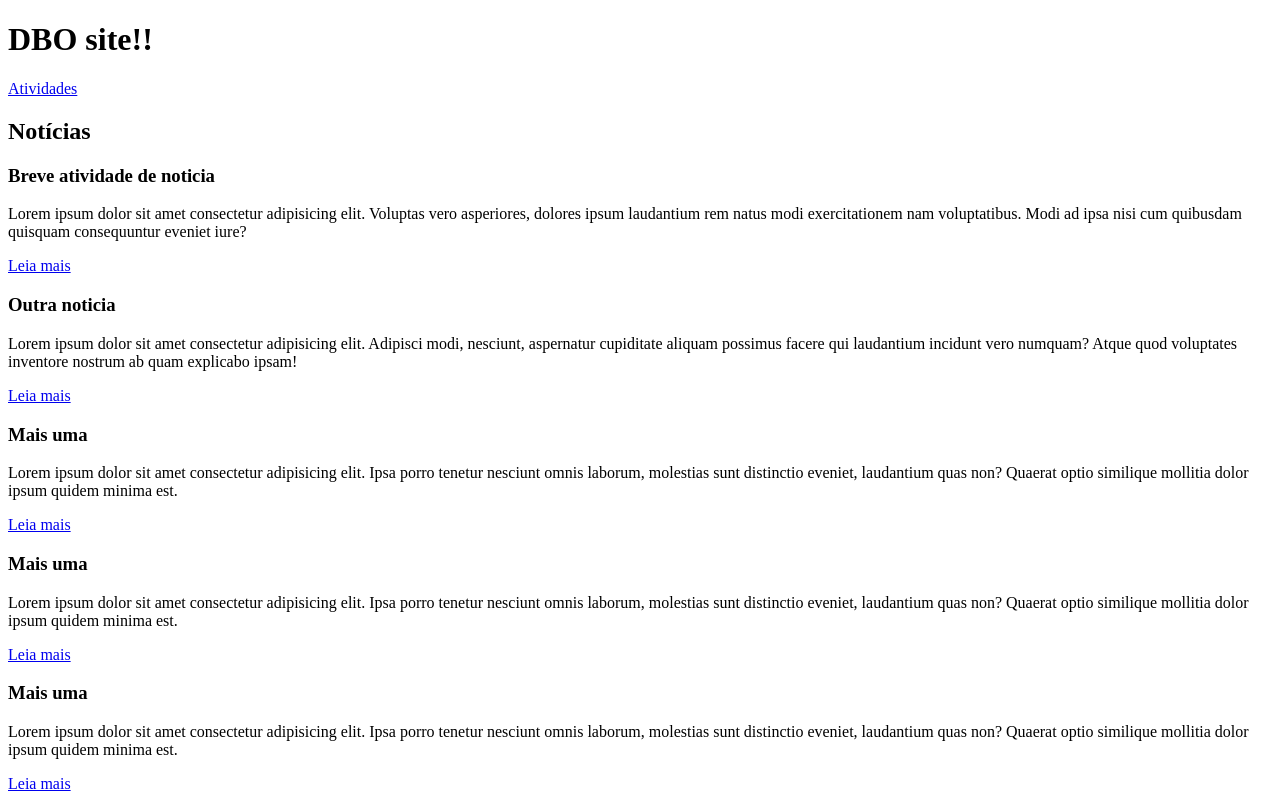
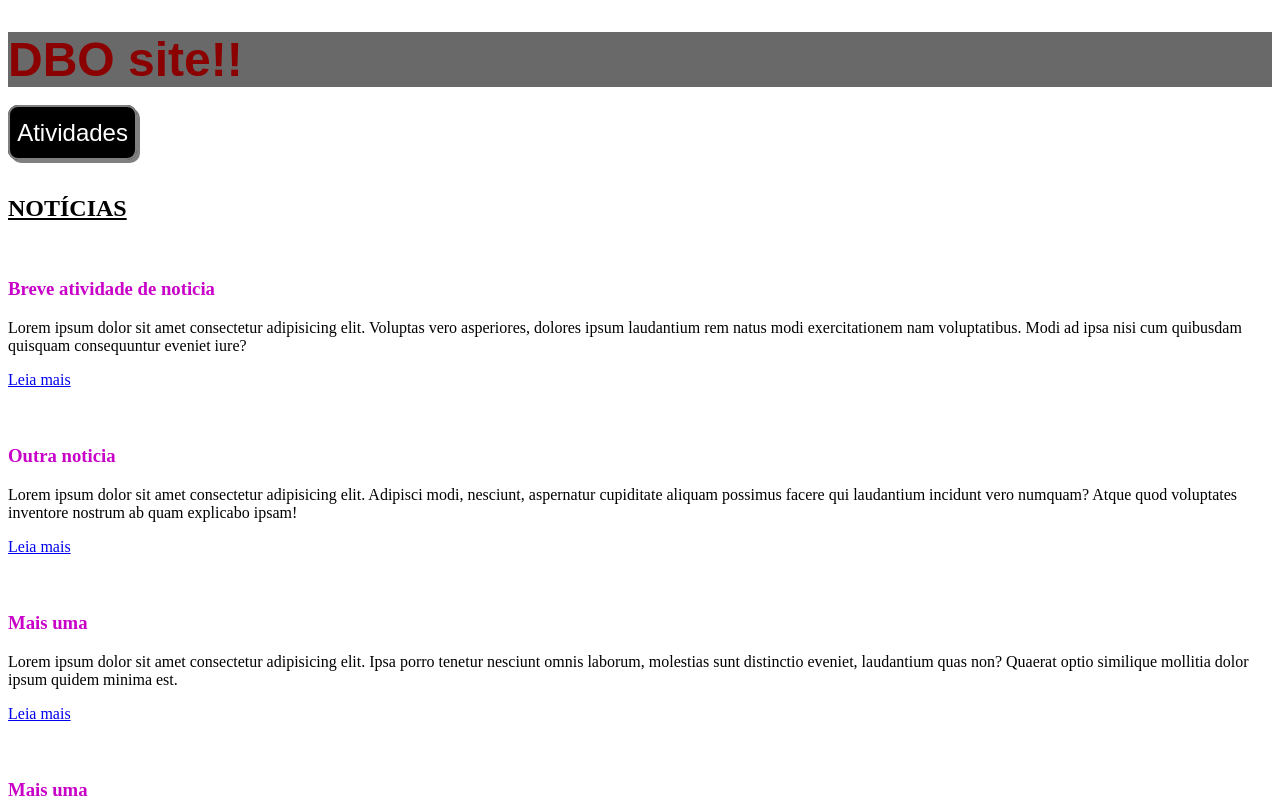
Before and after one commit to CassianaSL/04-links-divs, a plain HTML site: page index.html in a window 1280 px wide. Shown: the top 804 px of the page. Drawn offline with Linux system fonts and the light colour scheme.

Commit message:
Aula DBO  28/3

```diff
--- a/index.html
+++ b/index.html
@@ -5,6 +5,33 @@
     <meta name="viewport" content="width=device-width, initial-scale=1.0">
     <meta http-equiv="X-UA-Compatible" content="ie=edge">
     <title>Links e Divisões</title>
+    <!--CSS-->
+    <style>
+        h1{ /* seletor (todos h1) */
+            background-color:dimgray;
+            font-family: 'Arial';
+        }
+        section h2 { /*h2 dentro de section*/
+            text-transform: uppercase;
+            text-decoration: underline;
+            margin-top: 2em;
+        }
+        section.menor { /*'.' para class '#' para id*/
+            background-color:olive;
+            font-size: 1em;
+        }
+        h3 {
+            margin-top: 3em;
+            /*rgb: min= 0 max= 255 0,255
+            red: 0,255
+            green: 0,255
+            blue: 0,255
+            */
+            color: rgb(200, 0, 200);
+        }
+    </style>
+    <!--rel=link RELativo a folha de estilo-->
+    <link rel="stylesheet" href="style.css">
 </head>
 <body>
     <!--<div id="header"></div>
@@ -12,9 +39,14 @@
     <div id="footer"></div>-->
     <!--tag+id= tg#id <tag id="">-->
     <header id="topo"> <!--Cabeçalho-->
-        <h1>DBO site!!</h1> <!--nome do cabeçalho-->
+        <!--style-CSS in-line, no codigo html
+        (NÃO FAÇA)^^^-->
+        <h1 style="color:darkred; font-size:3em">DBO site!!</h1> <!--nome do cabeçalho-->
         <nav> <!--links-->
-            <a href="#av">Atividades</a> <!--#av procura na pag a tag com o id, quando clicar ele vai para essa parte do codigo-->
+            <a href="#av" class="botao">
+                Atividades
+            </a>
+            <!--#av procura na pag a tag com o id, quando clicar ele vai para essa parte do codigo-->
         </nav>
     </header>
     <main> <!--Conteudo principal, não é necessário mais de um main-->
--- /dev/null
+++ b/style.css
@@ -0,0 +1,21 @@
+a.botao {
+    color: white;
+    background-color: black;
+    text-decoration: none;
+    font-size: 1.5em;
+    /*margin= fora da tag / padding=dentro da tag*/
+    padding-top: 0.5em; /*padding tamanho do botão*/
+    padding-bottom: 0.5em;
+    padding-left: 0.3em;
+    padding-right: 0.3em;
+    font-family: Arial, Helvetica, 'Segoe UI', Tahoma, Verdana, sans-serif;
+    border-style: solid; /*borda*/
+    border-width: 2px; /*tamanho da borda*/
+    border-color: gray;
+    border-radius: 10px; /*borda arredondada*/
+    box-shadow: 3px 3px grey; /*sombra*/
+}
+a.botao:hover { /*quando o mouse estiver em cima do botão*/
+    background-color: forestgreen; /*muda a cor*/
+    cursor:crosshair; /*muda o tipo de cursor*/
+}
```
Also changed, not shown: superlinguagens.txt (added).
